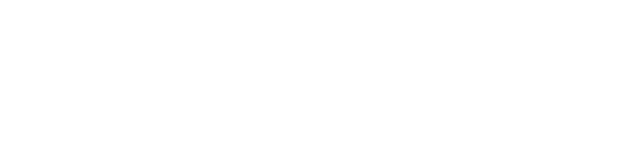
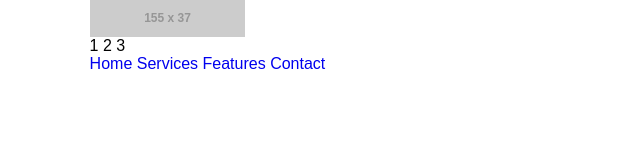
Before and after one commit to dpriyankaprdxn/blue, a plain HTML site: page index.html in a window 1280 px wide. Shown: the whole page, without its empty margins (0-640 px from the left). Drawn offline with Linux system fonts and the light colour scheme; placeholder pictures from the web are drawn by us.

Commit message:
header html structure completed

```diff
--- a/index.html
+++ b/index.html
@@ -20,6 +20,36 @@
   <div class="container">
     <!--header section start-->
     <header>
+      <div class="wrapper" >
+        <h1>
+          <a href="index.html" title="Home" >
+            <img src="https://via.placeholder.com/155x37.png" title="logo">
+          </a>
+        </h1>
+        <div class="menu" >
+          <div class="hamburger" >
+            <span>1</span>
+            <span>2</span>
+            <span>3</span>
+          </div>
+          <nav>
+            <ul>
+              <li>
+                <a href="#FIXME" title="Home" class="active" >Home</a>
+              </li>
+              <li>
+                <a href="#FIXME" title="Services" >Services</a>
+              </li>
+              <li>
+                <a href="#FIXME" title="Features" >Features</a>
+              </li>
+              <li>
+                <a href="#FIXME" title="Contact">Contact</a>
+              </li>
+            </ul>
+          </nav>
+        </div>
+      </div>
     </header>
     <!--header section start-->
     <!--main section start-->
```
